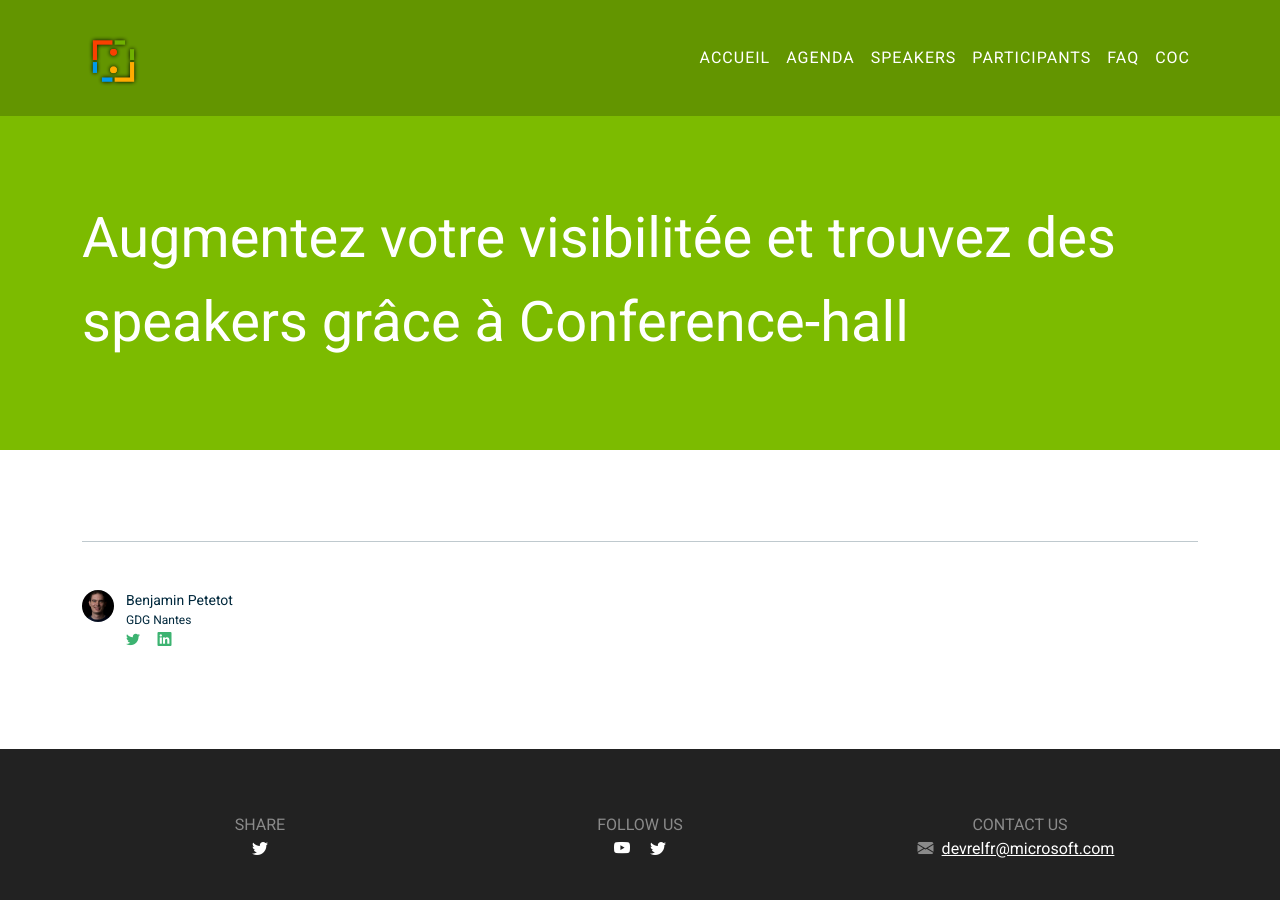
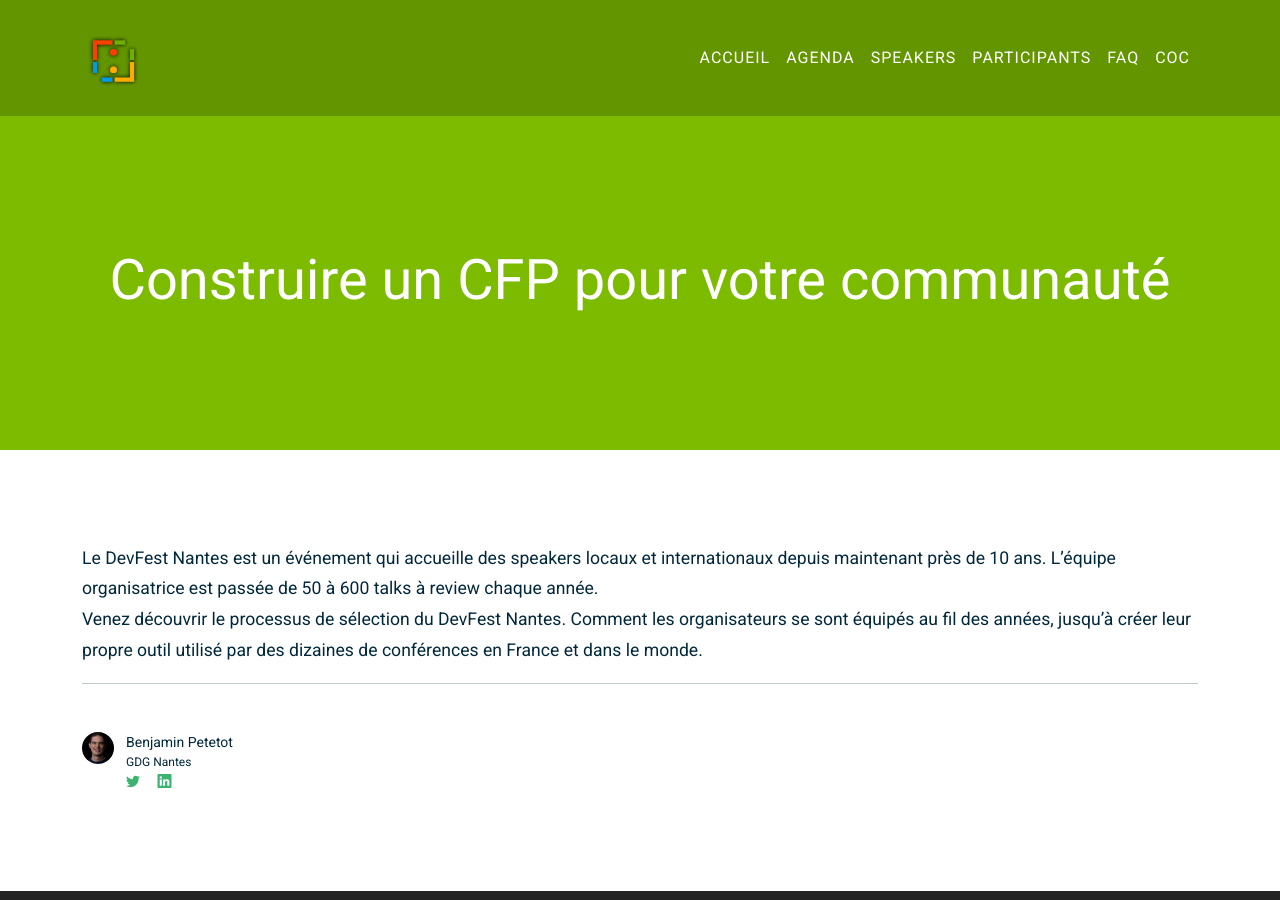
Before and after one commit to mtg-x/event-template, a Jekyll site: the page built from _sessions/12.md, in a window 1280 px wide and 900 px high. Built offline with Jekyll 4.4.1, drawn with Linux system fonts in a browser that asks for light colours.

Commit message:
chore(conf): Add CFP conf

```diff
--- a/_sessions/12.md
+++ b/_sessions/12.md
@@ -1,6 +1,9 @@
 ---
-title: "Augmentez votre visibilitée et trouvez des speakers grâce à Conference-hall"
+title: "Construire un CFP pour votre communauté"
 level: "beginner"
 speakers: [7]
 language: "French"
 ---
+
+Le DevFest Nantes est un événement qui accueille des speakers locaux et internationaux depuis maintenant près de 10 ans. L'équipe organisatrice est passée de 50 à 600 talks à review chaque année.
+Venez découvrir le processus de sélection du DevFest Nantes. Comment les organisateurs se sont équipés au fil des années, jusqu'à créer leur propre outil utilisé par des dizaines de conférences en France et dans le monde.
```
